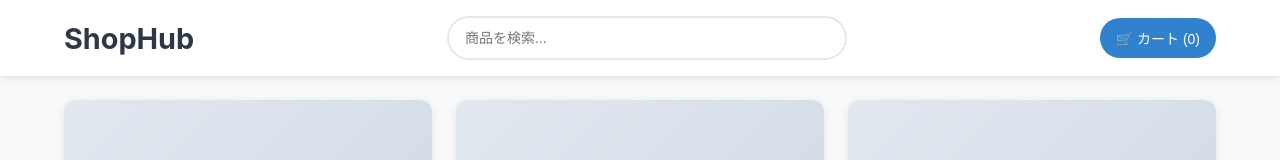
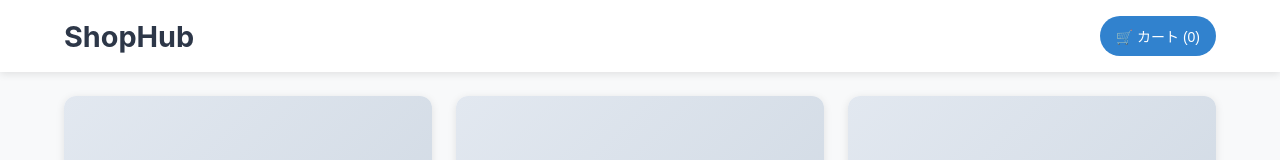
Before and after one commit to Semi-koron/KCLhack2025-EC, a Next.js app: page / in a window 1280 px wide. Shown: the top 160 px of the page. Built offline with nearby package versions, Linux system fonts and the light colour scheme.

Commit message:
feat task 2-2

```diff
--- a/src/app/page.tsx
+++ b/src/app/page.tsx
@@ -73,12 +73,7 @@ export default function Home() {
             <h1>ShopHub</h1>
           </div>
           <div className={styles.searchBar}>
-            <input
-              type="text"
-              placeholder="商品を検索..."
-              value={searchKeyword}
-              onChange={(e) => setSearchKeyword(e.target.value)}
-            />
+            {/* 検索バー <-Task2-2 */}
           </div>
           <div className={styles.headerActions}>
             <button className={styles.cartButton}>🛒 カート (0)</button>
```
Also changed, not shown: 1 other file (tests, documents, lock files or other folders).
